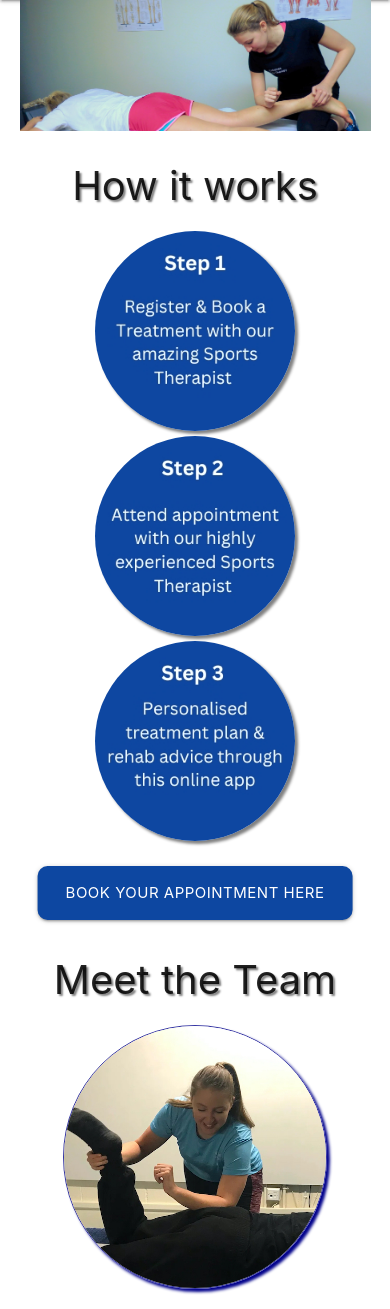
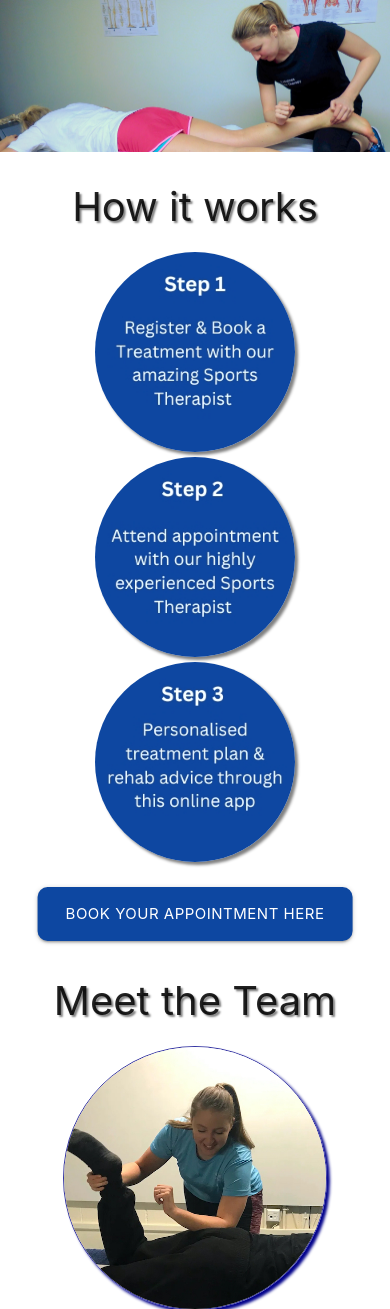
Before and after one commit to CodeGreg1/milestone3_greg_goodrem, a Flask app: page / in a window 390 px wide; the page is wider, and only the part inside the window is pictured. Shown: the part 56-1365 px from the top of that part. Run offline with Flask 2, Linux system fonts and the light colour scheme; some libraries are stand-ins or nearby versions.

Commit message:
Banner width responsive

```diff
--- a/milestone3/static/css/style.css
+++ b/milestone3/static/css/style.css
@@ -124,7 +124,10 @@ body > main > div > div:nth-child(2) > div.col {
 }
 
 .bannersm {
-    width: 100%;
+    width: 116%;
+    position: relative;
+    left: -8%;
+    right: 0;
 }
 
 .steps {
--- a/milestone3/static/js/script.js
+++ b/milestone3/static/js/script.js
@@ -15,24 +15,3 @@ document.addEventListener("DOMContentLoaded", function() {
     let collapsibles = document.querySelectorAll(".collapsible");
     M.Collapsible.init(collapsibles);
 });
-
-document.addEventListener('DOMContentLoaded', function() {
-    var elems = document.querySelectorAll('.carousel');
-    var instances = M.Carousel.init(elems, options);
-});
-
-// const COGS = document.querySelectorAll('.fa-cog')
-// const BOTTOM_CARD = document.querySelectorAll('.card-action.cog')
-
-
-// COGS.forEach((cog)=>{
-//     cog.addEventListener('click', function() {
-//         console.log('Cog clicked')
-//         BOTTOM_CARD.forEach((bot)=>{
-//             bot.classList.toggle('vis')})})})
-
-// let bookingInfo = document.querySelector(".J6OThpvEmEUa1wPmQ9tL.XZiDpbDeP43TyKu02OUE")
-// let upcoming = document.querySelector(".upcoming-booking")
-
-
-// This is the text with the confirmed Appointment date /html/body/div[1]/div/div/div/div/div/div[2]/div/div[2]/text()
--- a/milestone3/templates/home.html
+++ b/milestone3/templates/home.html
@@ -15,12 +15,12 @@
         <br><br>
 
       </div> -->
-    <div class="row">
+    <div id="bannersm" class="row">
       <div><img class="bannersm center-align" src="../static/images/frontPageBanner.jpg" alt="Sports Therapy Picture"></div>
     </div>
 
 
-<div class="row">
+<div id="stepTitle" class="row">
     <div class="col s12 stepTitle center-align">How it works</div>
     <div class="grid-example col s12 m6 l4 center-align">
       <a href="{{ url_for('register') }}">
```
